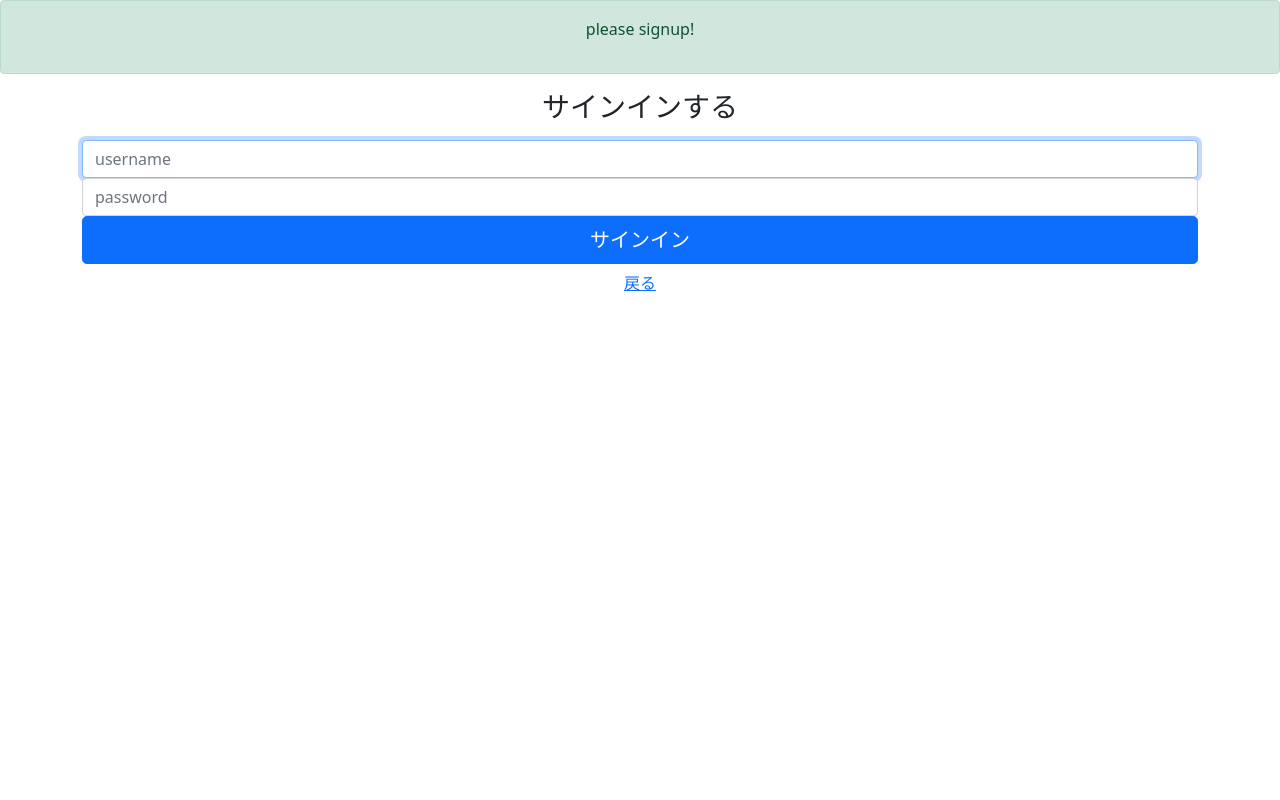
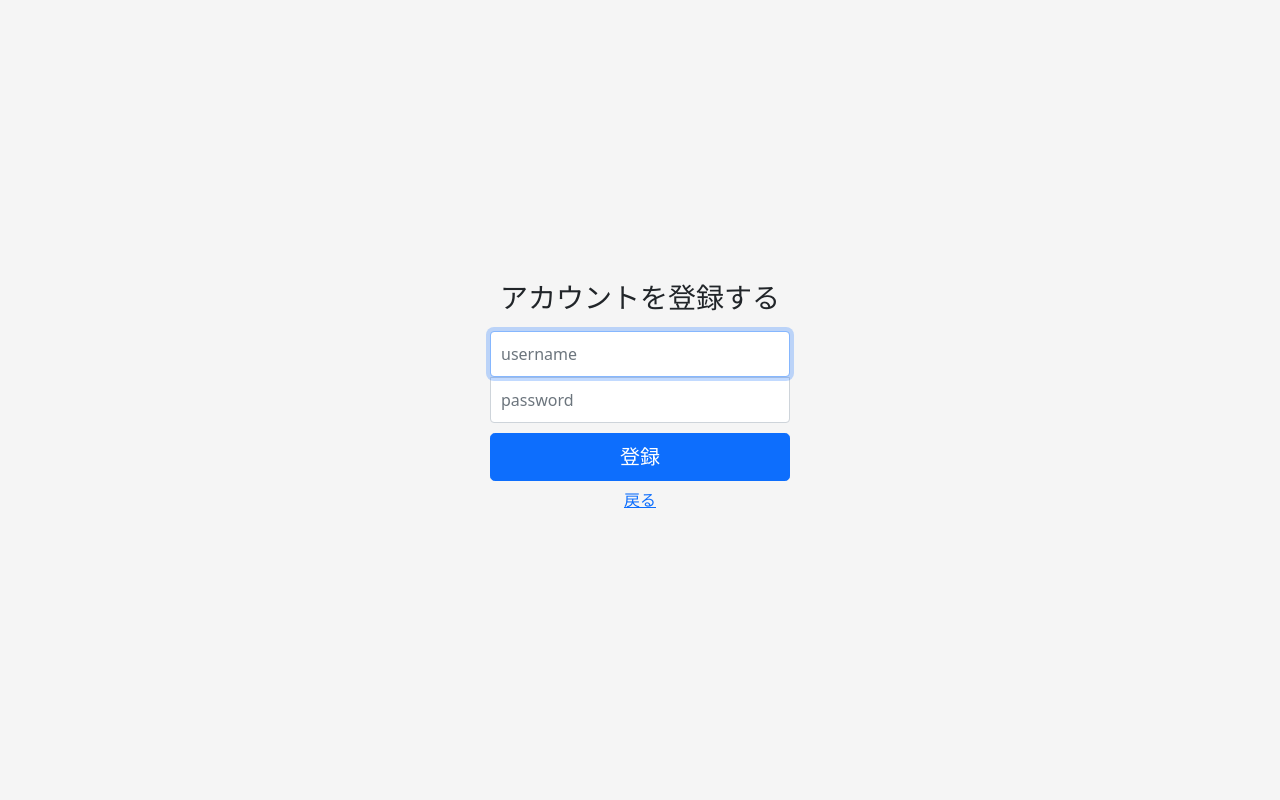
Before and after one commit to hamutarou22/workout4, a Django app: page /signup/ in a window 1280 px wide. Run offline with Django 3.2, Linux system fonts and the light colour scheme.

Commit message:
入力時のバグを直しました。

```diff
--- /dev/null
+++ b/static/login.css
@@ -0,0 +1,42 @@
+html,
+body {
+  height: 100%;
+}
+
+body {
+  display: flex;
+  align-items: center;
+  padding-top: 40px;
+  padding-bottom: 40px;
+  background-color: #f5f5f5;
+}
+
+.form-signin {
+  width: 100%;
+  max-width: 330px;
+  padding: 15px;
+  margin: auto;
+}
+.form-signin .checkbox {
+  font-weight: 400;
+}
+.form-signin .form-control {
+  position: relative;
+  box-sizing: border-box;
+  height: auto;
+  padding: 10px;
+  font-size: 16px;
+}
+.form-signin .form-control:focus {
+  z-index: 2;
+}
+.form-signin input[type="email"] {
+  margin-bottom: -1px;
+  border-bottom-right-radius: 0;
+  border-bottom-left-radius: 0;
+}
+.form-signin input[type="password"] {
+  margin-bottom: 10px;
+  border-top-left-radius: 0;
+  border-top-right-radius: 0;
+}
--- /dev/null
+++ b/static/record.css
@@ -0,0 +1,3 @@
+.container {
+    max-width: 960px;
+  }
--- a/templates/base.html
+++ b/templates/base.html
@@ -7,7 +7,9 @@
 
     <!-- Bootstrap CSS -->
     <link href="https://cdn.jsdelivr.net/npm/bootstrap@5.0.0-beta1/dist/css/bootstrap.min.css" rel="stylesheet" integrity="sha384-giJF6kkoqNQ00vy+HMDP7azOuL0xtbfIcaT9wjKHr8RbDVddVHyTfAAsrekwKmP1" crossorigin="anonymous">
+
     {% block customcss %}
+
     {% endblock customcss %}
 
     <title>{% block title %}{% endblock title %}</title>
@@ -18,6 +20,9 @@
     {% endblock header %}
 
     {% block content %}
+    <!-- Option 1: Bootstrap Bundle with Popper -->
+    <script src="https://cdn.jsdelivr.net/npm/bootstrap@5.0.0-beta1/dist/js/bootstrap.bundle.min.js" integrity="sha384-ygbV9kiqUc6oa4msXn9868pTtWMgiQaeYH7/t7LECLbyPA2x65Kgf80OJFdroafW" crossorigin="anonymous"></script>
+
     {% endblock content %}
 
   </body>
--- a/templates/signup.html
+++ b/templates/signup.html
@@ -1,4 +1,5 @@
 {% extends 'base.html' %}
+{% load static %}
 
   {% block title %}
     sign up
@@ -6,34 +7,29 @@
 
 
   {% block header %}
-  <div class="alert alert-success" role="alert">
-    <p>please signup!</p>
-  </div>
   {% endblock header %}
 
   {% block customcss %}
+  <link href="{% static 'login.css' %}" rel="stylesheet">
   {% endblock customcss %}
 
   {% block content %}
 
   <body class="text-center">
 
-    <div lass="form-signin">
-        <div class="container">
+    <main class="form-signin">
             {{ error }}
             <form method="POST" enctype="multipart/form-data" action= "{% url 'signup' %}">{% csrf_token %}
 
-                <h1 class="h3 mb-3 fw-normal">サインインする</h1>
+                <h1 class="h3 mb-3 fw-normal">アカウントを登録する</h1>
                 <label for="inputEmail" class="visually-hidden"></label>
                 <input type="text" id="inputEmail" class="form-control" placeholder="username" name='username'required autofocus>
                 <label for="inputPassword" class="visually-hidden">パスワード</label>
                 <input type="password" id="inputPassword" class="form-control" placeholder="password" name='password'required>
-                <button class="w-100 btn btn-lg btn-primary" type="submit">サインイン</button>
-              </form>
-        </div>
-    </div>
-
-    <a class="btn btn-link" href="{% url 'index' %}" role="button">戻る</a>
+                <button class="w-100 btn btn-lg btn-primary" type="submit">登録</button>
+            </form>
+            <a class="btn btn-link" href="{% url 'index' %}" role="button">戻る</a>
+    </main>
   </div>
 
 
--- a/workout/urls.py
+++ b/workout/urls.py
@@ -15,8 +15,10 @@ Including another URLconf
 """
 from django.contrib import admin
 from django.urls import path, include
+from django.conf import settings
+from django.conf.urls.static import static
 
 urlpatterns = [
     path('admin/', admin.site.urls),
     path('', include('workoutapp.urls')),
-]
+] + static(settings.STATIC_URL, document_root=settings.STATIC_ROOT)
--- a/workoutapp/views.py
+++ b/workoutapp/views.py
@@ -9,6 +9,8 @@ from django.contrib.auth import authenticate, login
 from django.shortcuts import redirect
 from django.contrib.auth.decorators import login_required
 from django.contrib.auth import logout
+from django.core.exceptions import ValidationError
+from django.utils.translation import gettext_lazy as _
 
 # Create your views here.
 
@@ -67,8 +69,18 @@ def neweventfunc2(request):
 
     if request.POST.get("add")=="1":
         event = request.POST.get("newevent")
-        b = Event(event_name = event, username = request.user.username)
-        b.save()
+        object_list = Content.objects.filter(username = request.user.username)
+
+        if object_list.filter(event = event) == None:
+            b = Event(event = event, username = request.user.username)
+            b.save()
+        else:
+            object_list2 = Event.objects.filter(username = request.user.username)
+            return render(request, 'new_event.html', {'object_list':object_list2, "inputerror":"入力された種目が重複しています。"})
+
+
+
+
 
     if request.POST.get("delete")=="1":
        instance =  Event.objects.get(id=request.POST.get("delete_pk"))
@@ -82,13 +94,22 @@ def recordfunc(request):
         event1 = request.POST.get("Event2")
         weight1 = request.POST.get("weight")
         setnumber1 = request.POST.get("setnumber2")
-        username = request.user.username
-        b = Content(event=event1, weight=weight1, set_number=setnumber1, username=username)
-        b.save()
-        object_list = Content.objects.order_by('-training_date')
-        return redirect('index')
 
-    object_list = Event.objects.all
+        if int(weight1) >= 0 and int(setnumber1) > 0:
+            username = request.user.username
+            b = Content(event=event1, weight=weight1, set_number=setnumber1, username=username)
+            b.save()
+            object_list = Content.objects.order_by('-training_date')
+            return redirect('index')
+        else:
+            if int(weight1) < 0:
+                object_list = Event.objects.filter(username = request.user.username)
+                return render(request, 'record.html', {'object_list':object_list, "inputerror":"重量の入力された値が0以下です。"})
+            else:
+                object_list = Event.objects.filter(username = request.user.username)
+                return render(request, 'record.html', {'object_list':object_list, "inputerror":"セット数の入力された値が0未満です"})
+
+    object_list = Event.objects.filter(username = request.user.username)
     return render(request, 'record.html', {'object_list':object_list})
 
 @login_required
@@ -116,3 +137,8 @@ def tablefunc(request):
 def logoutfunc(request):
     logout(request)
     return redirect('login')
+
+def validate_int(value, request):
+        ValidationError = {'value': value}
+        print(1223)
+        return render(request, 'error.html', ValidationError)
```
Also changed, not shown: static/record.js (added, +20 -0 lines), templates/login.html (+7 -9 lines), templates/make_table.html (+21 -6 lines), templates/new_event.html (+20 -5 lines), templates/record.html (+43 -11 lines), workout/settings.py (+25 -21 lines), workoutapp/models.py (+4 -4 lines), db.sqlite3, templates/error.html (added), workoutapp/migrations/0009_auto_20210622_1705.py (added).
